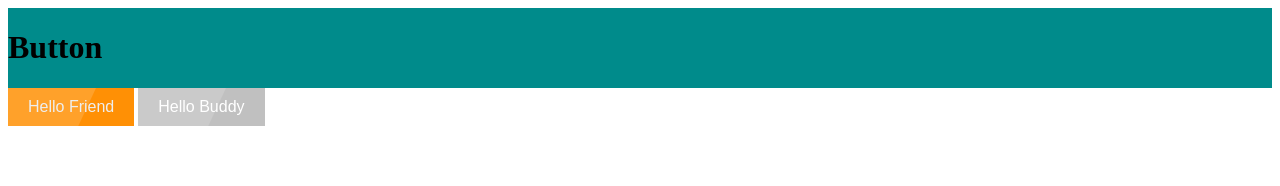
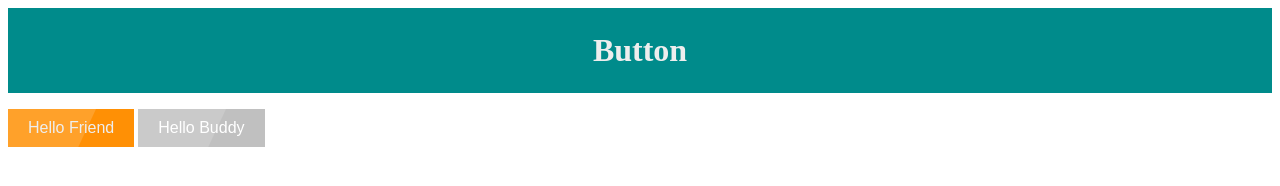
Before and after one commit to kushagrarora17/animated-buttons-hacktoberfest, a plain HTML site: page index.html in a window 1280 px wide. Drawn offline with Linux system fonts and the light colour scheme.

Commit message:
update header style

```diff
--- a/style.css
+++ b/style.css
@@ -1,11 +1,14 @@
 /* Button General */
-.button-heading
-{
-  overflow: hidden;
-  background-color: darkcyan;
-  position: static; /* Set the navbar to fixed position */
-  top: 0; /* Position the navbar at the top of the page */
-  width: 100%; /* Full width */
+header {
+    background-color: darkcyan;
+    color: #eee;
+    padding: 24px;
+    margin-bottom: 16px;
+    text-align: center;
+}
+
+header>h1{
+    margin: 0;
 }
 
 .btn {
```
